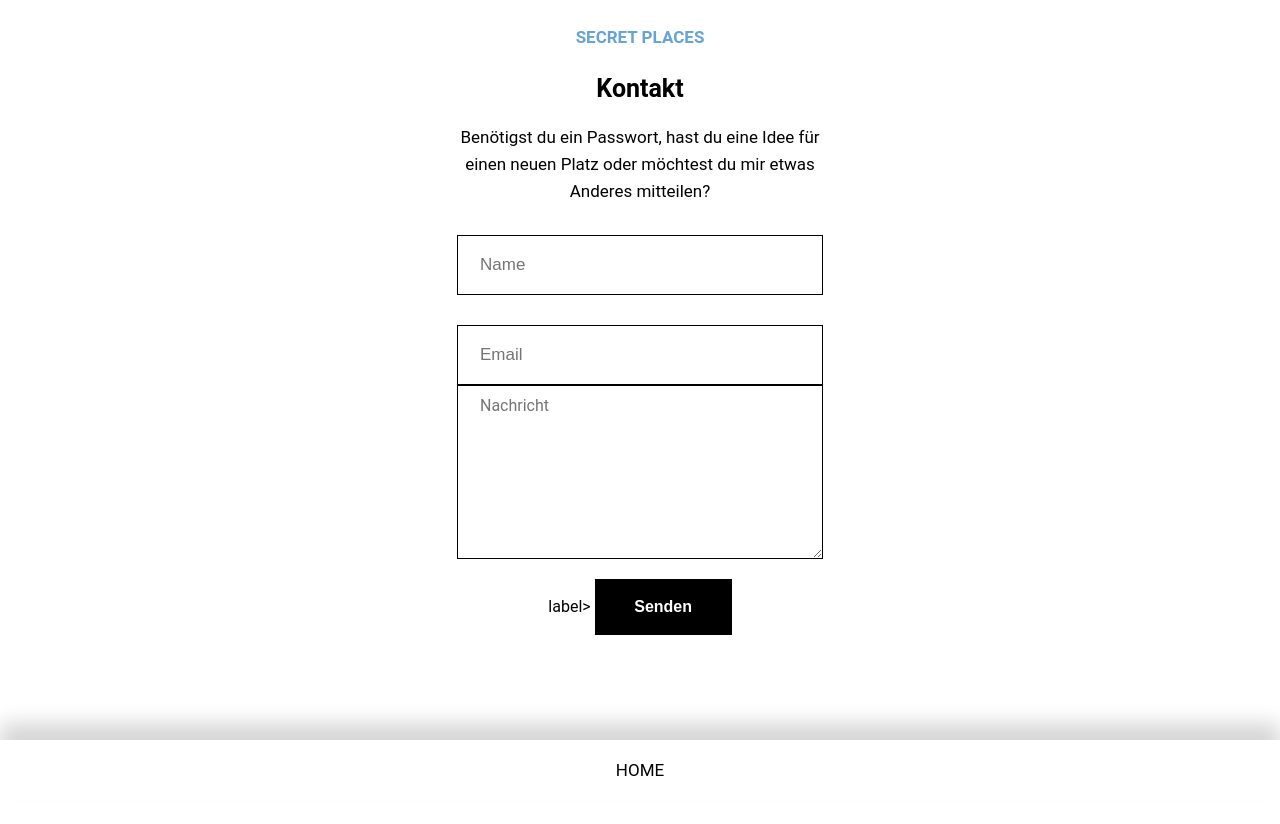
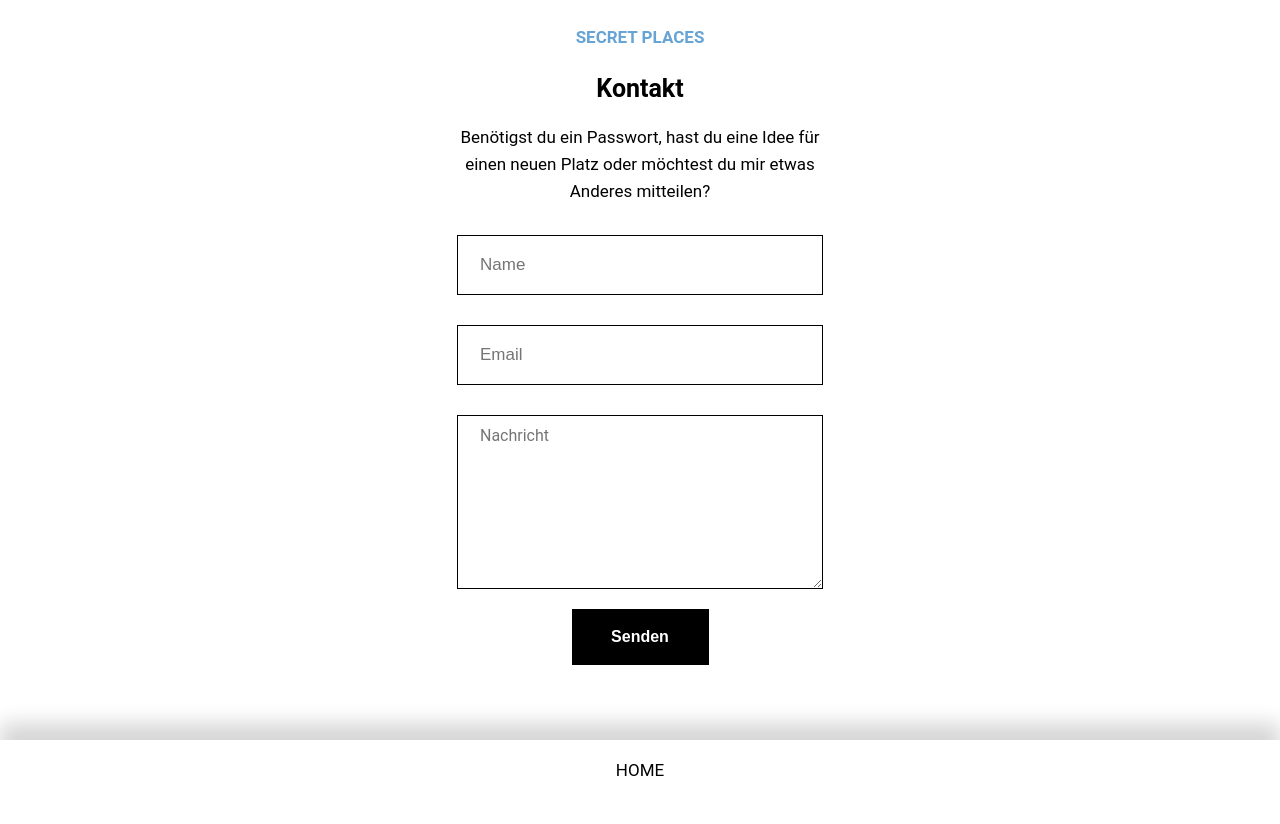
Before and after one commit to MichaelSchauer/michaelschauer.github.io, a PHP site: page /contact.html in a window 1280 px wide. After the commit the page ends 776 px from the top, so only its background shows below. Run offline with PHP 8.4, Linux system fonts and the light colour scheme.

Commit message:
Add files via upload

```diff
--- a/contact.html
+++ b/contact.html
@@ -22,11 +22,11 @@
                     <input type="text" name="_name" placeholder="Name">
                     </label>
                     <label>
-                    <input type="email" name="_replyto" placeholder="Email">
+                    <input class=mailinput type="email" name="_replyto" placeholder="Email">
                     </label>
                     <label>
                     <textarea name="message" placeholder="Nachricht"></textarea>
-                    </label>label>
+                    </label>
                     <!-- your other form fields go here -->
                     <button class="buttonstyleblack" type="submit">Senden</button>
                 </form>
--- a/style.css
+++ b/style.css
@@ -322,7 +322,7 @@ body {
     border-radius: none;
 }
 
-#contactcard input:nth-child(2){
+.mailinput{
     margin-bottom: 30px;
 }
 
@@ -356,6 +356,7 @@ body {
     width: 100%;
     margin: 0;
     text-align: center;
+    overflow: auto;
 }
 
 
```
